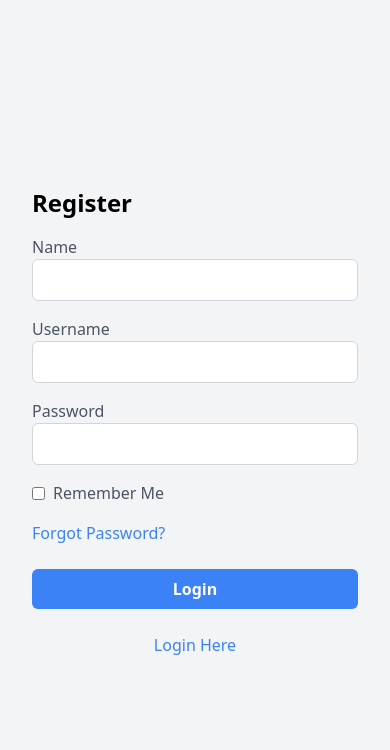
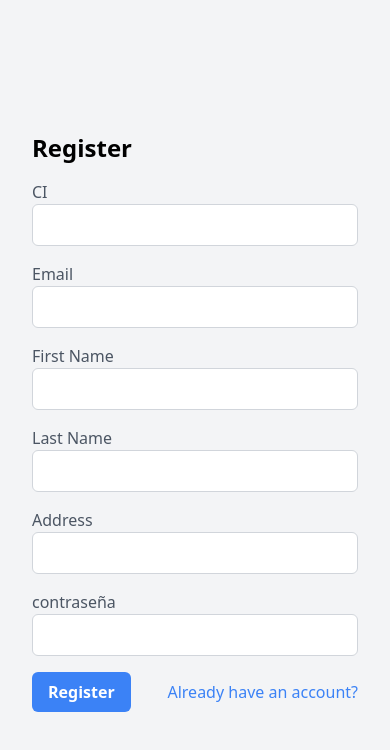
Before and after one commit to MikeJpaDev/alkilo-front, a Vue app: page /auth/register in a window 390 px wide. Shown: the top 750 px of the page. Built offline with nearby package versions, Linux system fonts and the light colour scheme; what @tanstack/vue-query would draw is missing.

Commit message:
agregado intercepot para token

```diff
--- a/package.json
+++ b/package.json
@@ -19,10 +19,12 @@
   "dependencies": {
     "@tanstack/vue-query": "^5.92.1",
     "@tanstack/vue-query-devtools": "^6.1.2",
+    "@vueuse/core": "^14.1.0",
     "axios": "^1.13.2",
     "pinia": "^3.0.4",
     "vue": "^3.5.25",
-    "vue-router": "^4.6.3"
+    "vue-router": "^4.6.3",
+    "vue-toastification": "^2.0.0-rc.5"
   },
   "devDependencies": {
     "@tsconfig/node24": "^24.0.3",
--- a/src/api/AlkiloApi.ts
+++ b/src/api/AlkiloApi.ts
@@ -6,4 +6,13 @@ const AlkiloApi = axios.create({
 
 //Interceptoors
 
+AlkiloApi.interceptors.request.use((config) => {
+  const token = localStorage.getItem('token');
+  if (token) {
+    config.headers.Authorization = `Bearer ${token}`;
+  }
+
+  return config;
+});
+
 export { AlkiloApi };
--- a/src/main.ts
+++ b/src/main.ts
@@ -6,6 +6,9 @@ import { createPinia } from 'pinia';
 import App from './App.vue';
 import router from './router';
 import { VueQueryPlugin } from '@tanstack/vue-query';
+import Toast from 'vue-toastification';
+// Import the CSS or use your own!
+import 'vue-toastification/dist/index.css';
 
 const app = createApp(App);
 
@@ -14,3 +17,5 @@ app.use(router);
 app.use(VueQueryPlugin);
 
 app.mount('#app');
+
+app.use(Toast);
--- /dev/null
+++ b/src/modules/auth/actions/register.action.ts
@@ -0,0 +1,62 @@
+import { AlkiloApi } from '@/api/AlkiloApi';
+import type { AuthResponse } from '../interfaces/login.interface';
+import { isAxiosError } from 'axios';
+import type { User } from '../interfaces/user.interface';
+
+interface registerError {
+  ok: false;
+  message: string;
+}
+
+interface registerSuccess {
+  ok: true;
+  data: User;
+  token: string;
+}
+
+export const registerAction = async (
+  firstName: string,
+  lastName: string,
+  email: string,
+  password: string,
+  address: string,
+  ci: string,
+): Promise<registerError | registerSuccess> => {
+  try {
+    const { data } = await AlkiloApi.post('/auth/register', {
+      firstName,
+      lastName,
+      email,
+      password,
+      address, // corregido
+      ci,
+    });
+
+    console.log('Datos recibidos:', data);
+
+    return {
+      ok: true,
+      data: {
+        id: data.id,
+        firstName: data.firstName,
+        lastName: data.lastName,
+        ci: data.ci,
+        address: data.address,
+        profilePictureUrl: data.profilePictureUrl,
+        roles: data.roles,
+      },
+      token: data.token,
+    };
+  } catch (error) {
+    console.error('Register action error:', error);
+    if (isAxiosError(error) && error.response) {
+      // mostrar mensaje del backend si existe
+      const message =
+        (error.response.data &&
+          (error.response.data.message || JSON.stringify(error.response.data))) ||
+        'Bad Request';
+      return { ok: false, message };
+    }
+    throw error;
+  }
+};
--- a/src/modules/auth/pages/LoginView.vue
+++ b/src/modules/auth/pages/LoginView.vue
@@ -54,11 +54,13 @@
 
 <script lang="ts" setup>
 import { reactive, ref } from 'vue';
+import { useAuthStore } from '../store/auth.store';
+import { useToast } from 'vue-toastification';
 import { useRouter } from 'vue-router';
-import { useAuthStore } from '../store/auth.store';
+const router = useRouter();
 
 const aurhStorage = useAuthStore();
-const router = useRouter();
+const toast = useToast();
 const myForm = reactive({
   email: '',
   password: '',
@@ -71,6 +73,15 @@ const passwordlInputRed = ref<HTMLInputElement | null>(null);
 const onLogin = async () => {
   console.log('aaaaaaaaaaaaaaaaaaaaaaaaaaaaaaaaaaaaaaaaaaaaaaaaaaa', emailInputRed);
   const ok = await aurhStorage.login(myForm.email, myForm.password);
-  console.log(ok);
+  if (ok) {
+    toast.success('Login exitoso', {
+      timeout: 2000,
+    });
+    router.push({ name: 'home' });
+    return;
+  }
+  toast.error('Credenciales incorrectas', {
+    timeout: 2000,
+  });
 };
 </script>
--- a/src/modules/auth/pages/RegisterView.vue
+++ b/src/modules/auth/pages/RegisterView.vue
@@ -1,59 +1,170 @@
 <template>
   <h1 class="text-2xl font-semibold mb-4">Register</h1>
-  <form action="#" method="POST">
-    <!-- Username Input -->
-    <div class="mb-4">
-      <label for="name" class="block text-gray-600">Name</label>
+
+  <form @submit.prevent="onRegister" class="space-y-4">
+    <div class="grid grid-cols-1 md:grid-cols-2 gap-4">
+      <div>
+        <label for="ci" class="block text-gray-600">CI</label>
         <input
+          v-model="form.ci"
           type="text"
-        id="name"
-        name="name"
+          id="ci"
+          name="ci"
+          required
           class="w-full border border-gray-300 rounded-md py-2 px-3 focus:outline-none focus:border-blue-500"
           autocomplete="off"
         />
       </div>
 
-    <!-- Username Input -->
-    <div class="mb-4">
-      <label for="username" class="block text-gray-600">Username</label>
+      <div>
+        <label for="email" class="block text-gray-600">Email</label>
         <input
-        type="text"
-        id="username"
-        name="username"
+          v-model="form.email"
+          type="email"
+          id="email"
+          name="email"
+          required
           class="w-full border border-gray-300 rounded-md py-2 px-3 focus:outline-none focus:border-blue-500"
           autocomplete="off"
         />
       </div>
-    <!-- Password Input -->
-    <div class="mb-4">
-      <label for="password" class="block text-gray-600">Password</label>
+
+      <div>
+        <label for="firstName" class="block text-gray-600">First Name</label>
         <input
-        type="password"
-        id="password"
-        name="password"
+          v-model="form.firstName"
+          type="text"
+          id="firstName"
+          name="firstName"
+          required
           class="w-full border border-gray-300 rounded-md py-2 px-3 focus:outline-none focus:border-blue-500"
           autocomplete="off"
         />
       </div>
-    <!-- Remember Me Checkbox -->
-    <div class="mb-4 flex items-center">
-      <input type="checkbox" id="remember" name="remember" class="text-blue-500" />
-      <label for="remember" class="text-gray-600 ml-2">Remember Me</label>
+
+      <div>
+        <label for="lastName" class="block text-gray-600">Last Name</label>
+        <input
+          v-model="form.lastName"
+          type="text"
+          id="lastName"
+          name="lastName"
+          required
+          class="w-full border border-gray-300 rounded-md py-2 px-3 focus:outline-none focus:border-blue-500"
+          autocomplete="off"
+        />
       </div>
-    <!-- Forgot Password Link -->
-    <div class="mb-6 text-blue-500">
-      <a href="#" class="hover:underline">Forgot Password?</a>
+
+      <div class="md:col-span-2">
+        <label for="address" class="block text-gray-600">Address</label>
+        <input
+          v-model="form.address"
+          type="text"
+          id="address"
+          name="address"
+          class="w-full border border-gray-300 rounded-md py-2 px-3 focus:outline-none focus:border-blue-500"
+          autocomplete="off"
+        />
       </div>
-    <!-- Login Button -->
+
+      <div class="md:col-span-2">
+        <label for="password" class="block text-gray-600">contraseña</label>
+        <input
+          v-model="form.password"
+          type="password"
+          id="password"
+          name="password"
+          required
+          minlength="8"
+          class="w-full border border-gray-300 rounded-md py-2 px-3 focus:outline-none focus:border-blue-500"
+          autocomplete="new-password"
+        />
+      </div>
+    </div>
+
+    <div class="flex items-center justify-between">
       <button
         type="submit"
-      class="bg-blue-500 hover:bg-blue-600 text-white font-semibold rounded-md py-2 px-4 w-full"
+        class="bg-blue-500 hover:bg-blue-600 text-white font-semibold rounded-md py-2 px-4"
       >
-      Login
+        Register
       </button>
+
+      <RouterLink :to="{ name: 'login' }" class="text-blue-500 hover:underline"
+        >Already have an account?</RouterLink
+      >
+    </div>
   </form>
-  <!-- Sign up  Link -->
-  <div class="mt-6 text-blue-500 text-center">
-    <RouterLink :to="{ name: 'login' }" class="hover:underline">Login Here</RouterLink>
-  </div>
 </template>
+
+<script lang="ts" setup>
+import { reactive, ref } from 'vue';
+import { useAuthStore } from '../store/auth.store';
+import { useToast } from 'vue-toastification';
+const form = reactive({
+  ci: '',
+  firstName: '',
+  lastName: '',
+  email: '',
+  password: '',
+  address: '',
+});
+
+const toast = useToast();
+const aurhStorage = useAuthStore();
+const emailInputRed = ref<HTMLInputElement | null>(null);
+const passwordlInputRed = ref<HTMLInputElement | null>(null);
+
+const onRegister = async () => {
+  console.log('onRegister', form);
+  const ok = await aurhStorage.register(
+    form.firstName,
+    form.lastName,
+    form.email,
+    form.password,
+    form.address,
+    form.ci,
+  );
+  console.log('register ok', ok);
+  if (ok) return;
+  toast.error('Credenciales incorrectas', {
+    timeout: 2000,
+  });
+};
+
+const onSubmit = async () => {
+  // simple front validation
+  if (!form.ci || !form.firstName || !form.lastName || !form.email || !form.password) {
+    toast.error('Por favor complete los campos requeridos');
+    return;
+  }
+
+  // payload ready to send to backend
+  const payload = {
+    ci: form.ci,
+    firstName: form.firstName,
+    lastName: form.lastName,
+    email: form.email,
+    password: form.password,
+    address: form.address,
+  };
+
+  // por ahora solo log, reemplazar por llamada a la API (registerAction)
+  console.log('register payload', payload);
+  toast.success('Registro preparado (ver consola)');
+
+  const ok = await aurhStorage.register(
+    form.ci,
+    form.firstName,
+    form.lastName,
+    form.email,
+    form.password,
+    form.address,
+  );
+
+  if (ok) {
+    toast.success('Registro exitoso');
+    return;
+  }
+};
+</script>
--- a/src/modules/auth/store/auth.store.ts
+++ b/src/modules/auth/store/auth.store.ts
@@ -3,11 +3,13 @@ import { defineStore } from 'pinia';
 import type { User } from '../interfaces/user.interface';
 import { AuthStatus } from '../interfaces/auth-status.enum';
 import { loginAction } from '../actions/login.action';
+import { useLocalStorage } from '@vueuse/core';
+import { registerAction } from '../actions/register.action';
 
 export const useAuthStore = defineStore('auth', () => {
   const authStatus = ref<AuthStatus>(AuthStatus.Cheking);
   const user = ref<User | undefined>();
-  const token = ref<string | null>(null);
+  const token = ref(useLocalStorage('token', ''));
 
   const login = async (email: string, password: string) => {
     try {
@@ -26,6 +28,32 @@ export const useAuthStore = defineStore('auth', () => {
     } catch (error) {
       console.log(error);
       return logout();
+    }
+  };
+
+  const register = async (
+    firsrName: string,
+    lastName: string,
+    email: string,
+    password: string,
+    addres: string,
+    ci: string,
+  ) => {
+    try {
+      console.log('llegue hasta aqui registro', ci);
+      const registerResp = await registerAction(firsrName, lastName, email, password, addres, ci);
+      console.log('respuesta del registro', registerResp);
+      if (!registerResp.ok) {
+        logout();
+        return false;
+      }
+
+      user.value = registerResp.data;
+      token.value = registerResp.token;
+      authStatus.value = AuthStatus.Authenticated;
+      return true;
+    } catch (error) {
+      console.log(error);
     }
   };
 
@@ -49,5 +77,6 @@ export const useAuthStore = defineStore('auth', () => {
     //Actions
     login,
     logout,
+    register,
   };
 });
--- a/src/modules/common/components/TopMenu.vue
+++ b/src/modules/common/components/TopMenu.vue
@@ -1,9 +1,11 @@
 <template>
   <nav class="fixed top-0 left-0 z-20 w-full border-b border-gray-200 bg-white py-2.5 px-6 sm:px-4">
     <div class="container mx-auto flex max-w-6xl flex-wrap items-center justify-between">
-      <a href="#" class="flex items-center">
-        <span class="self-center whitespace-nowrap text-xl font-semibold">Alkilo</span>
-      </a>
+      <RouterLink to="/">
+        <a href="#" class="flex items-center">
+          <span class="self-center whitespace-nowrap text-xl font-semibold">Alkilo</span>
+        </a>
+      </RouterLink>
       <div class="mt-2 sm:mt-0 sm:flex md:order-2">
         <!-- Login Button -->
         <RouterLink to="/auth/login">
```
Also changed, not shown: 2 other files (tests, documents, lock files or other folders). Lines whose indentation alone changed are shown as unchanged.
